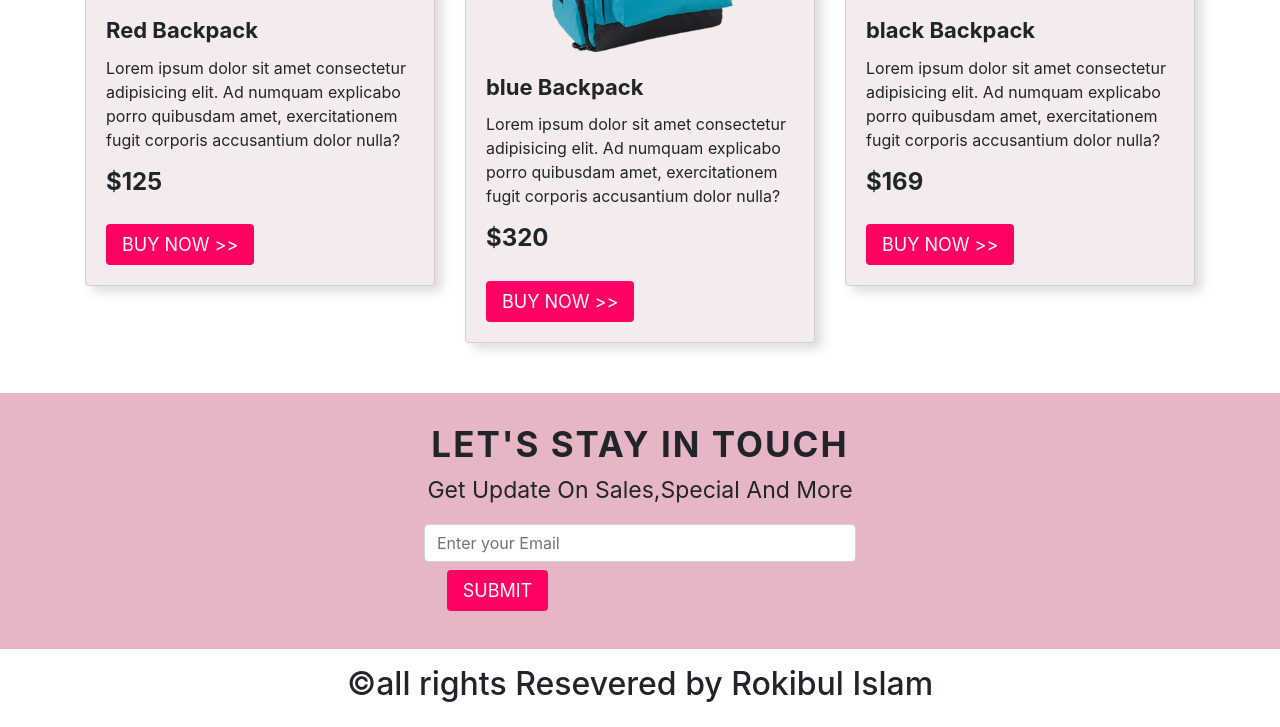
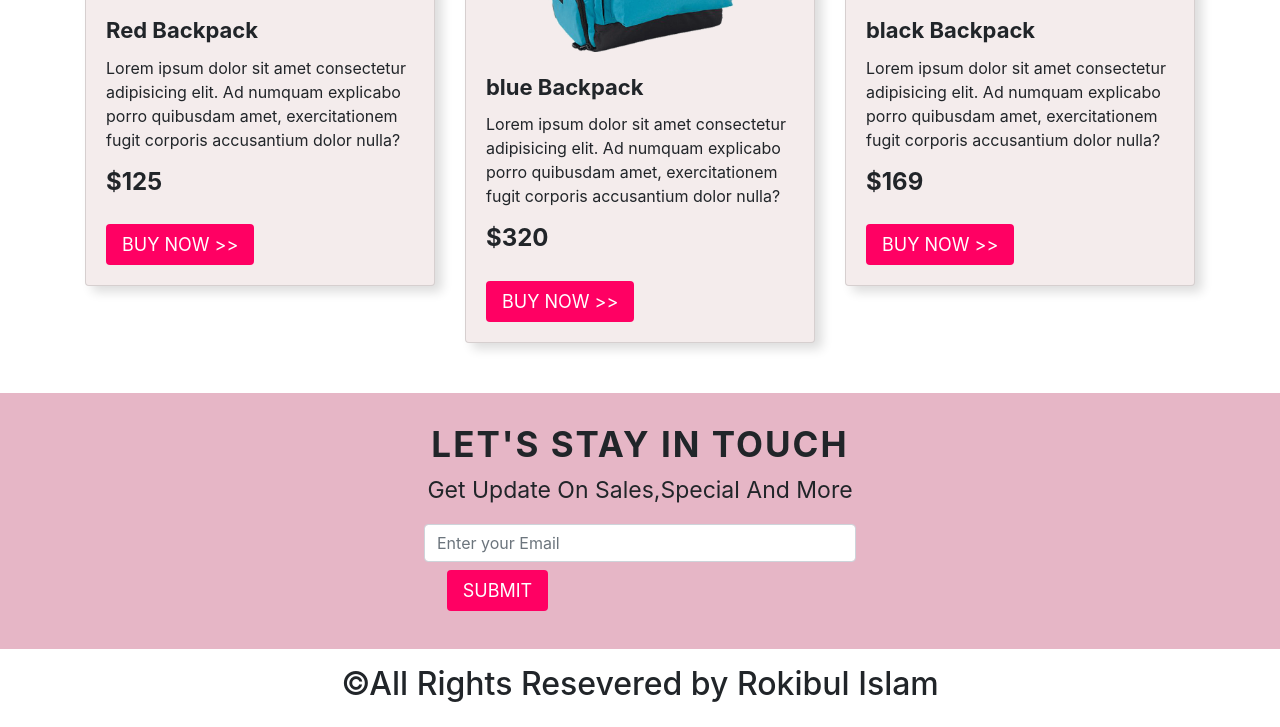
Before and after one commit to Rokibul-Islam-Rifat/panda-e-commerce, a plain HTML site: page index.html in a window 1280 px wide. Shown: the part 1627-2354 px from the top of the page. Drawn offline with Linux system fonts and the light colour scheme.

Commit message:
final commit

```diff
--- a/index.html
+++ b/index.html
@@ -301,7 +301,7 @@
             <div class="row">
                 <div class="col-lg-12  text-center pt-3 pb-3">
                     <div class="text-part">
-                        <h2>&copy;all rights Resevered by Rokibul Islam</h2>
+                        <h2>&copy;All Rights Resevered by Rokibul Islam</h2>
                     </div>
                 </div>
             </div>
```
